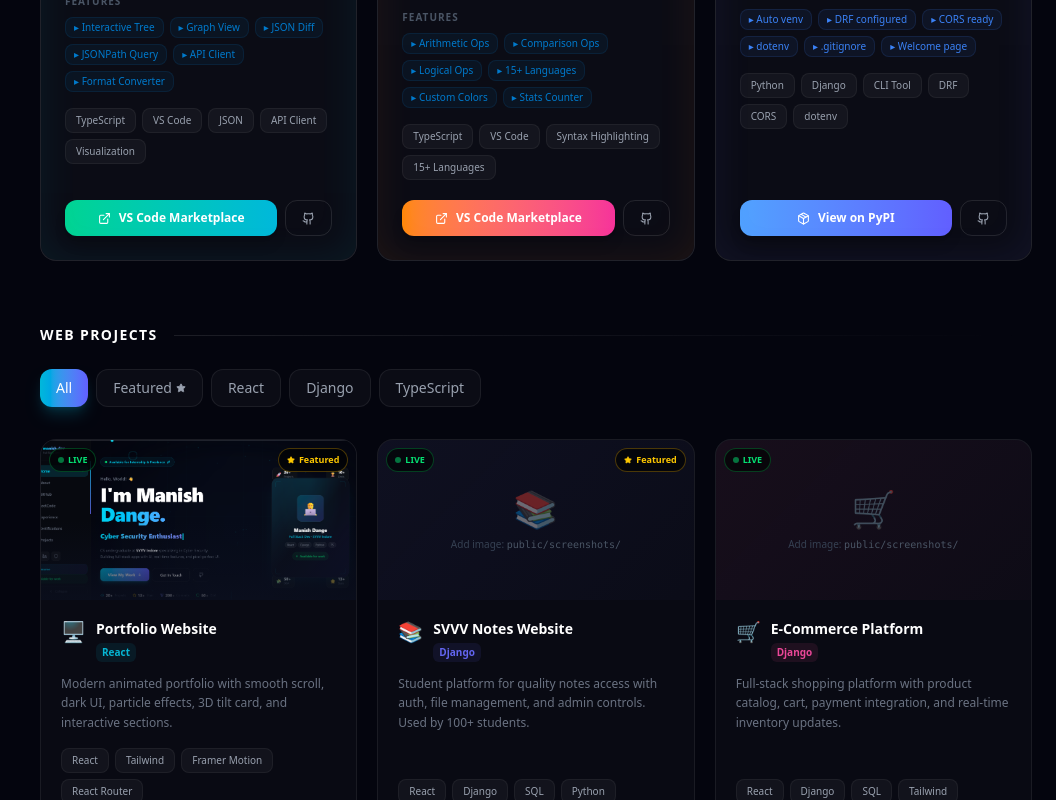
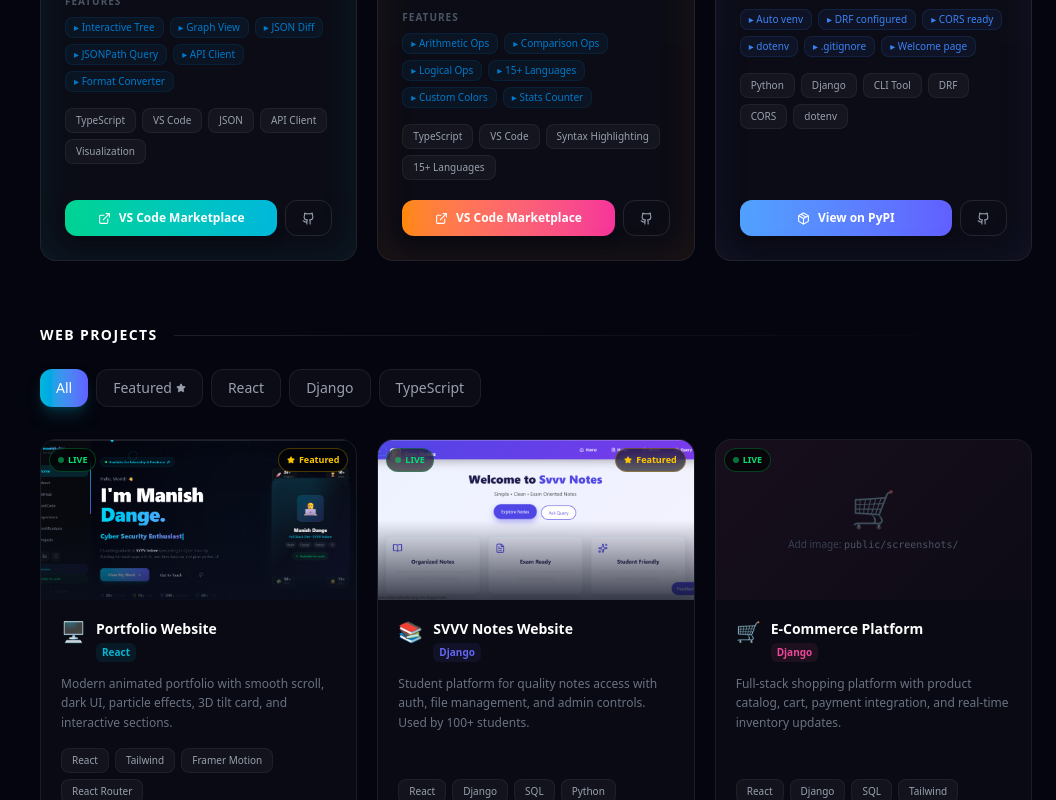
Before and after one commit to manish780386/Portfolio, a React (Vite) app: page / in a window 1280 px wide. Shown: the part 7217-8017 px from the top of the page, without its empty margins (224-1280 px from the left). Built offline with nearby package versions, Linux system fonts and the light colour scheme.

Commit message:
add project screenshot

```diff
--- a/src/sections/Projects.jsx
+++ b/src/sections/Projects.jsx
@@ -35,7 +35,7 @@
     icon: "🎨",
     stats: [
       { label: "Installs", val: "8+",    icon: <Download size={13} /> },
-      { label: "Version",  val: "1.0.0", icon: <Zap size={13} /> },
+      { label: "Version",  val: "1.0.3", icon: <Zap size={13} /> },
       { label: "Rating",   val: "4.0 ★", icon: <Star size={13} /> },
     ],
     tags: ["TypeScript", "VS Code", "Syntax Highlighting", "15+ Languages"],
@@ -84,7 +84,7 @@
     githubUrl: "https://github.com/manish780386",
     category: "Django", featured: true,
     color: "from-indigo-500 to-purple-500", accentColor: "#6366f1",
-    screenshot: null, // "/screenshots/svvv-notes.png"
+    screenshot: "/screenshots/svvv.png", // "/screenshots/svvv-notes.png"
   },
   {
     id: 3, name: "E-Commerce Platform", emoji: "🛒",
```
Also changed, not shown: public/screenshots/svvv.png (added).
